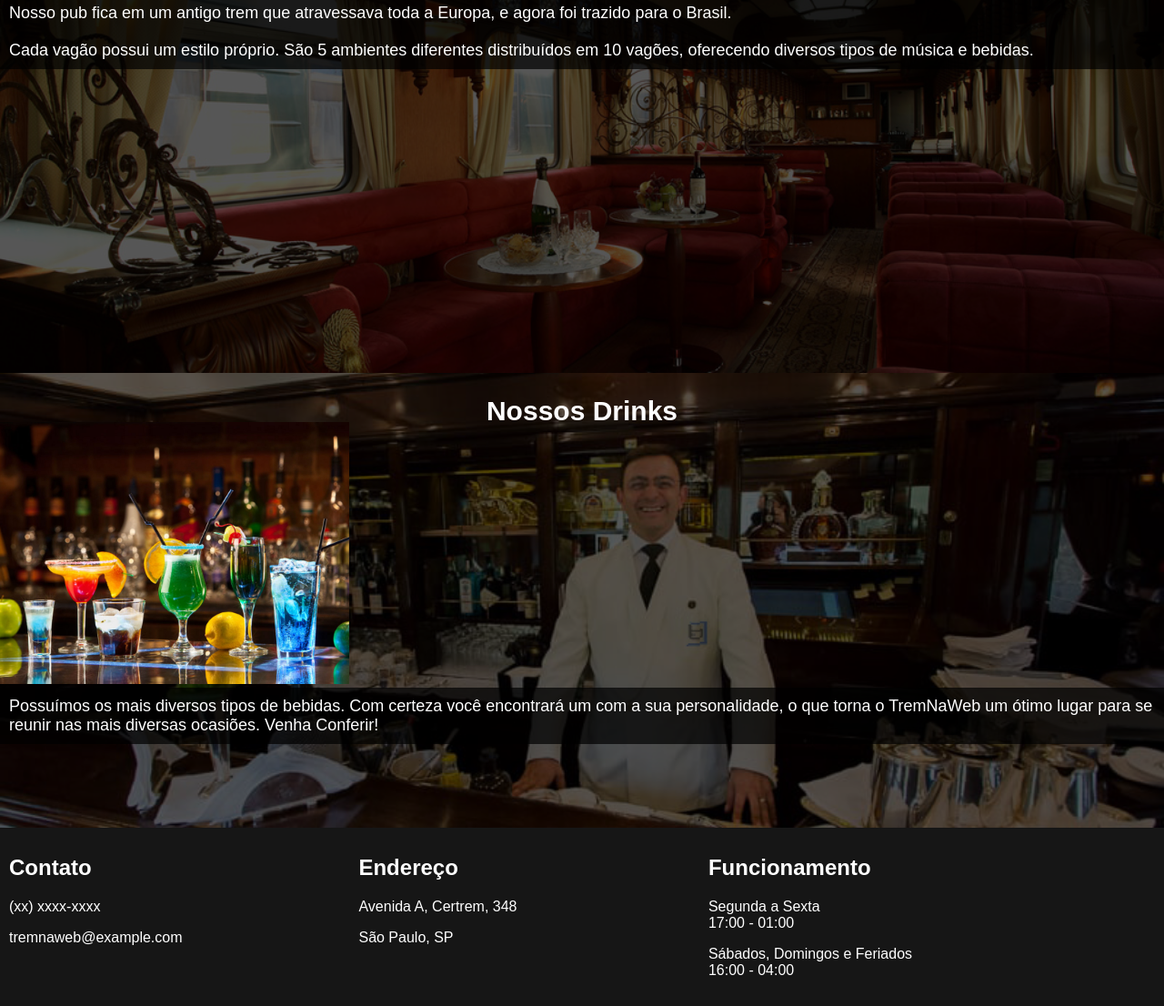
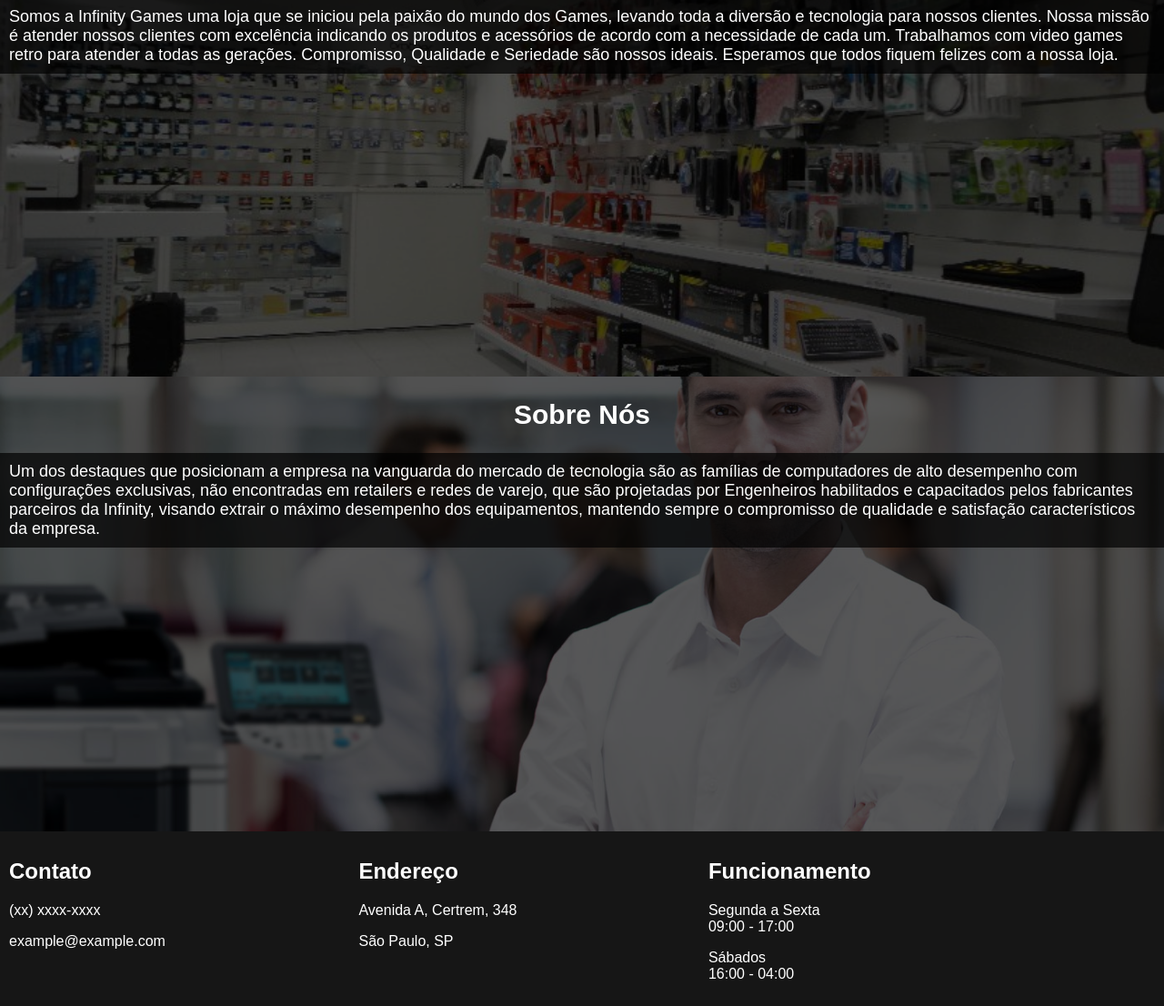
Before and after one commit to kochgustavo/siteBasico, a plain HTML site: page index.html in a window 1280 px wide. Shown: the part 734-1840 px from the top of the page at 91% size. Drawn offline with Linux system fonts and the light colour scheme.

Commit message:
colocando arquivos do site

```diff
--- a/index.html
+++ b/index.html
@@ -2,68 +2,69 @@
 <html>
 <head>
     <meta charset="UTF-8">
-    <title>Trem na Web</title>
+    <title>Infinity Games</title>
     <link href="./style/style.css" rel="stylesheet" />
 </head>
 <body>
 
 <header class="main-header">
     <i class="ancora" id="header" ></i>
-    <video class="header-video" src="videos/copo_cerveja.mp4" loop muted autoplay ></video>
+    <img class="header-imagem" src="imagens/fundo.jpg"></img>
     <nav class="navigation" >
         <ul class="navigation-list" >
             <li class="navigation-list-item">
                 <a href="#header" class="nav-link" >Home</a>
             </li>
             <li class="navigation-list-item">
-                <a href="#lugar" class="nav-link" >O Lugar</a>
+                <a href="#loja" class="nav-link" >A Loja</a>
             </li>
             <li class="navigation-list-item">
-                <a href="#drinks" class="nav-link" >Nossos Drinks</a>
+                <a href="#sobre" class="nav-link" >Sobre Nós</a>
             </li>
             <li class="navigation-list-item">
                 <a href="#footer" class="nav-link" >Endereço</a>
             </li>
         </ul>
     </nav>
-    <img class="logo" src="./imagens/logo.png" />
+    <img class="logo" src="./imagens/logo.fw.png" />
 </header>
 
 
 
-<section class="lugar section-background" >
-    <i class="ancora" id="lugar" ></i>
+<section class="loja section-background" >
+    <i class="ancora" id="loja" ></i>
     <div class="section-container" >
-        <h1 class="section-title" >O Lugar</h1>
-        <p class="section-text" >
-            Nosso pub fica em um antigo trem que atravessava toda a Europa, e agora foi trazido para o Brasil.
-        </p>
-        <p class="section-text" >
-            Cada vagão possui um estilo próprio. São 5 ambientes diferentes distribuídos em 10 vagões, oferecendo diversos tipos de música e bebidas.
+        <h1 class="section-title" >Nossa Loja</h1>
+        <p class="section-text">
+            Somos a Infinity Games uma loja que se iniciou pela paixão do mundo dos Games,
+            levando toda a diversão e tecnologia para nossos clientes.
+            Nossa missão é atender nossos clientes com excelência indicando os produtos e acessórios de acordo com a necessidade de cada um.
+            Trabalhamos com video games retro para atender a todas as gerações. Compromisso, Qualidade e Seriedade são nossos ideais.
+            Esperamos que todos fiquem felizes com a nossa loja.
         </p>
     </div>
 </section>
 
 
-<section class="drinks section-background" >
-    <i class="ancora" id="drinks" ></i>
+<section class="sobre section-background" >
+    <i class="ancora" id="sobre" ></i>
     <div class="section-container" >
-        <h1 class="section-title" >Nossos Drinks</h1>
-        <img class="drink-image" src="imagens/cocktails.jpg" />
+        <h1 class="section-title" >Sobre Nós</h1>
         <p class="section-text drink-text" >
-            Possuímos os mais diversos tipos de bebidas. Com certeza você encontrará um com a sua personalidade, o que torna o TremNaWeb um ótimo lugar para se reunir nas mais diversas ocasiões. Venha Conferir!
+            Um dos destaques que posicionam a empresa na vanguarda do mercado de tecnologia são as famílias de computadores de alto desempenho
+            com configurações exclusivas, não encontradas em retailers e redes de varejo, que são projetadas por Engenheiros habilitados e capacitados
+            pelos fabricantes parceiros da  Infinity, visando extrair o máximo desempenho dos equipamentos,
+            mantendo sempre o compromisso de qualidade e satisfação característicos da empresa.
         </p>
     </div>
 </section>
-
-
 
 <footer class="main-footer" >
     <i class="ancora" id="footer" ></i>
     <section class="footer-section" >
         <h1>Contato</h1>
         <p>(xx) xxxx-xxxx</p>
-        <p>tremnaweb@example.com</p>
+        <p>example@example.com</p>
     </section>
     <section class="footer-section" >
         <h1>Endereço</h1>
@@ -74,10 +75,10 @@
         <h1>Funcionamento</h1>
         <p>
             Segunda a Sexta<br>
-            17:00 - 01:00
+            09:00 - 17:00
         </p>
         <p>
-            Sábados, Domingos e Feriados<br>
+            Sábados<br>
             16:00 - 04:00
         </p>
     </section>
--- a/style/style.css
+++ b/style/style.css
@@ -49,7 +49,7 @@ html, body{
     position: relative;
 }
 
-.header-video{
+.header-imagem{
     width: 100%;
 }
 
@@ -78,7 +78,7 @@ html, body{
 }
 
 .nav-link:hover{
-    color: #0079d0;
+    color: #000000;
 }
 
 .logo{
@@ -92,22 +92,16 @@ html, body{
 
 /*  O LUGAR
 ******************/
-.lugar{
-    background-image: url('../imagens/bar_interior.jpg');
+.loja{
+    background-image: url('../imagens/loja.jpg');
 }
 
 
 
 /*  NOSSOS DRINKS
 ******************/
-.drinks{
-    background-image: url('../imagens/drinks_background.jpg');
-}
-
-
-.drink-image{
-    max-width: 30%;
-    margin-top: -30px
+.sobre{
+    background-image: url('../imagens/sobre.jpg');
 }
 
 /*  FOOTER
```
Also changed, not shown: imagens/bar_interior.jpg (deleted), imagens/beers.jpg (deleted), imagens/cocktails.jpg (deleted), imagens/drinks_background.jpg (deleted), imagens/fundo.jpg (added), imagens/logo.fw.png (added), imagens/logo.png (deleted), imagens/loja.jpg (added), imagens/sobre.jpg (added), imagens/staff.jpg (deleted).
